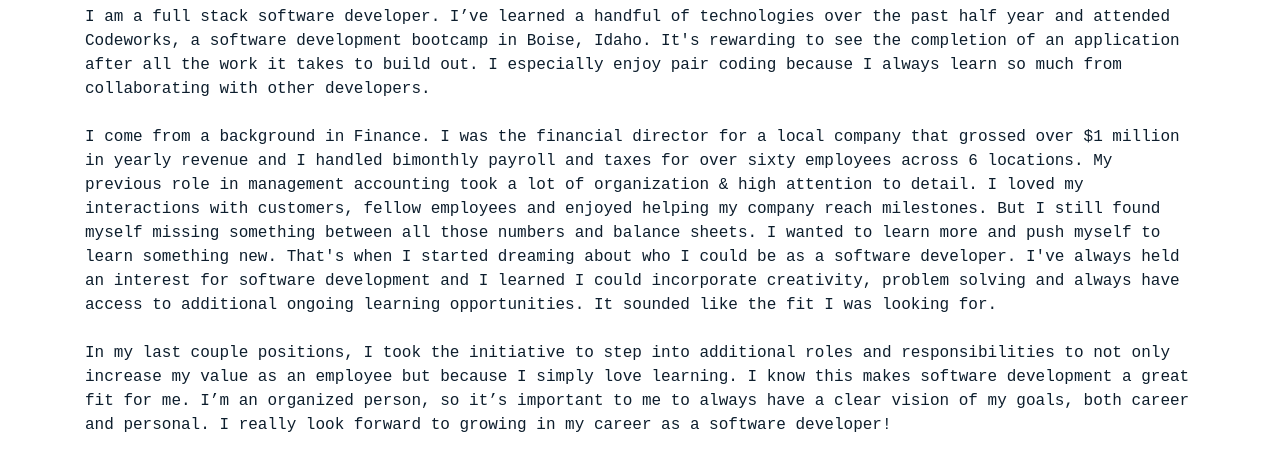
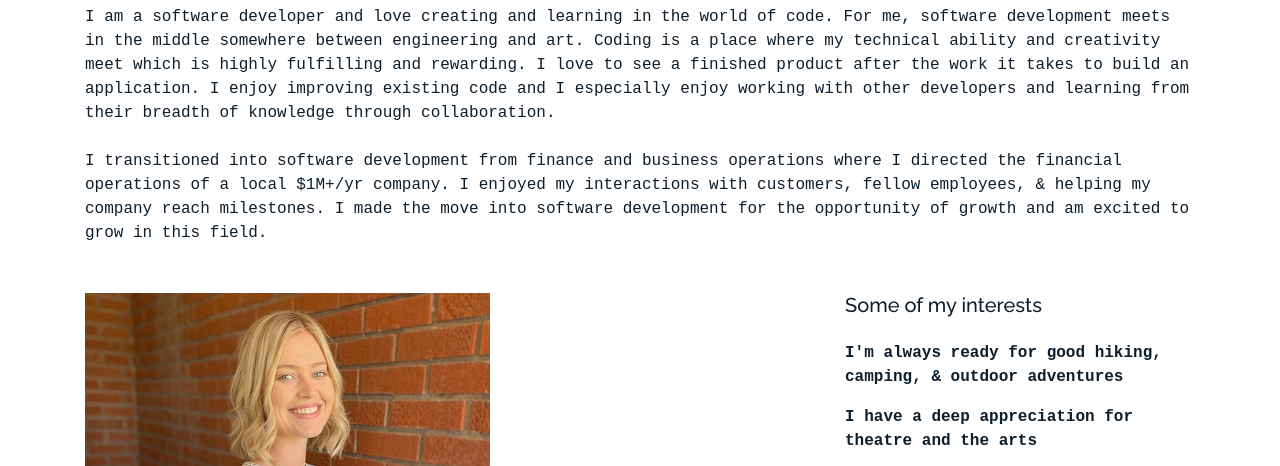
Before and after one commit to MichaelaBickish/portfolio, a plain HTML site: page about.html in a window 1280 px wide. Shown: the part 262-728 px from the top of the page. Drawn offline with Linux system fonts and the light colour scheme; a web font is replaced by a local one.

Commit message:
Updated about page

```diff
--- a/about.html
+++ b/about.html
@@ -99,34 +99,22 @@
           <div class="col-md-12" data-aos="fade-up">
 
             <h2>About Me</h2>
-            <p class="mb-0">I am a full stack software developer. I’ve learned a handful of technologies over the
-              past half
-              year and attended Codeworks, a software development bootcamp in Boise, Idaho. It's rewarding to see the
-              completion of an application after all the work it takes to build out. I especially enjoy pair
-              coding because I always learn so much from collaborating with other developers.<br><br>
+            <p class="mb-0">I am a software developer and love creating and learning in the world of code. For me,
+              software development meets in the
+              middle somewhere between engineering and art. Coding is a place where my technical ability and creativity
+              meet which is
+              highly fulfilling and rewarding. I love to see a finished product after the work it takes to build an
+              application. I
+              enjoy improving existing code and I especially enjoy working with other developers and learning from their
+              breadth of
+              knowledge through collaboration. <br><br>
 
-
-              I come from a background in Finance. I was the financial director for a local company that grossed over $1
-              million in yearly revenue and I handled bimonthly payroll and taxes for over sixty employees
-              across 6 locations. My previous role in management accounting took a lot of
-              organization & high attention to detail. I loved my interactions with customers, fellow employees and
-              enjoyed helping
-              my company reach milestones. But I still found myself missing something between all those numbers and
-              balance sheets. I
-              wanted to learn more and push myself to learn something new.
-
-              That's when I started dreaming about who I could be as a software developer.
-              I've always held an interest for software development and I learned I could incorporate
-              creativity,
-              problem solving and always have access to additional ongoing learning opportunities.
-              It sounded like the fit I was looking for.<br><br>
-
-
-              In my last couple positions, I took the initiative to step into additional roles and responsibilities to
-              not only increase my value as an employee but because I simply love learning. I know this makes software
-              development a great fit for me. I’m an
-              organized person, so it’s important to me to always have a clear vision of my goals, both career
-              and personal. I really look forward to growing in my career as a software developer!</p>
+              I transitioned into software development from finance and business operations where I directed the
+              financial operations
+              of a local $1M+/yr company. I enjoyed my interactions with customers, fellow employees, & helping my
+              company reach
+              milestones. I made the move into software development for the opportunity of growth and am excited to grow
+              in this field.</p>
           </div>
 
         </div>
```
